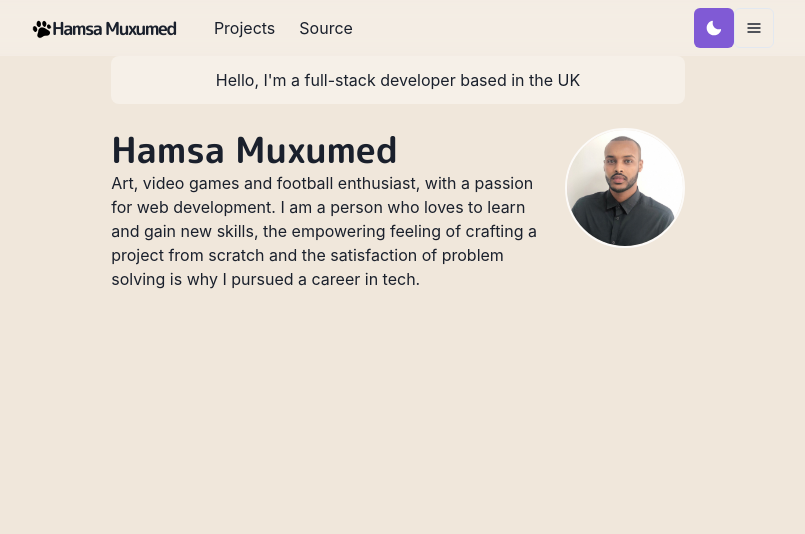
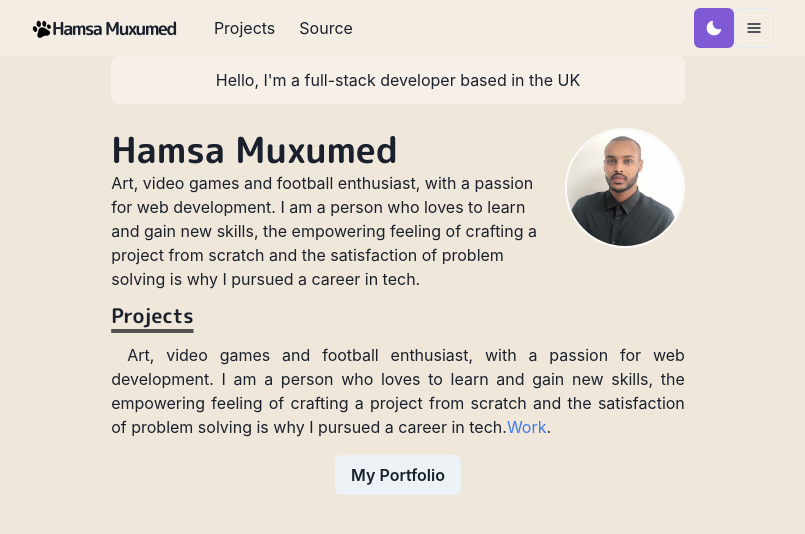
Before and after one commit to hamsamuxumed/myPortfolio, a Next.js app: page / in a window 1280 px wide. Shown: the top 534 px of the page, without its empty margins (242-1047 px from the left). Built offline with nearby package versions, Linux system fonts and the light colour scheme.

Commit message:
add section and paraghraph bio

```diff
--- /dev/null
+++ b/components/paragraph.js
@@ -0,0 +1,8 @@
+import styled from '@emotion/styled'
+
+const Paragraph = styled.p`
+    text-align: justify;
+    text-indent: 1em;
+`
+
+export default Paragraph
--- /dev/null
+++ b/components/section.js
@@ -0,0 +1,23 @@
+import { motion } from 'framer-motion'
+import { chakra, shouldForwardProp } from '@chakra-ui/react'
+
+const StyledDiv = chakra(motion.div, {
+    shouldForwardProp: prop => {
+        return shouldForwardProp(prop) || prop === 'transition'
+
+    }
+})
+
+const Section = ({ children, delay = 0 }) => (
+    <StyledDiv
+        initial={{ y: 10, opacity: 0 }}
+        animate={{ y: 0, opacity: 1 }}
+        transition={{ duration: 0.8, delay }}
+        mb={6}
+
+    >
+        {children}
+    </StyledDiv>
+)
+
+export default Section
--- a/pages/index.js
+++ b/pages/index.js
@@ -1,4 +1,7 @@
-import { Container, Box, Heading, Image, useColorModeValue } from "@chakra-ui/react"
+import { Link, Container, Box, Heading, Image, Button, useColorModeValue } from "@chakra-ui/react"
+import Paragraph from "../components/paragraph"
+import Section from "../components/section"
+import NextLink from 'next/link'
 
 
 
@@ -9,8 +12,9 @@ function Home() {
       <Box
         borderRadius="lg"
         bg={useColorModeValue("whiteAlpha.500", "whiteAlpha.200")}
-        p={3} mb={6}
-        align="center"
+        p={3}
+        mb={6}
+        textAlign="center"
       >
         Hello, I&apos;m a full-stack developer based in the UK
       </Box>
@@ -42,6 +46,27 @@ function Home() {
         </Box>
       </Box>
 
+      <Section delay={0.1}>
+        <Heading as="h3" variant="section-title">
+          Projects
+        </Heading>
+        <Paragraph>
+
+          Art, video games and football enthusiast, with a passion for web development. I am a person who loves to learn and gain new skills, the empowering feeling of crafting a project from scratch and the satisfaction of problem solving is why I pursued a career in tech.
+          <NextLink href='./works'>
+            <Link>Work</Link>
+          </NextLink>
+          .
+        </Paragraph>
+        <Box align='center' my={4}>
+          <NextLink href='./works'>
+            <Button >
+              My Portfolio
+            </Button>
+          </NextLink>
+        </Box>
+      </Section >
+
     </Container>
 
   )
```
